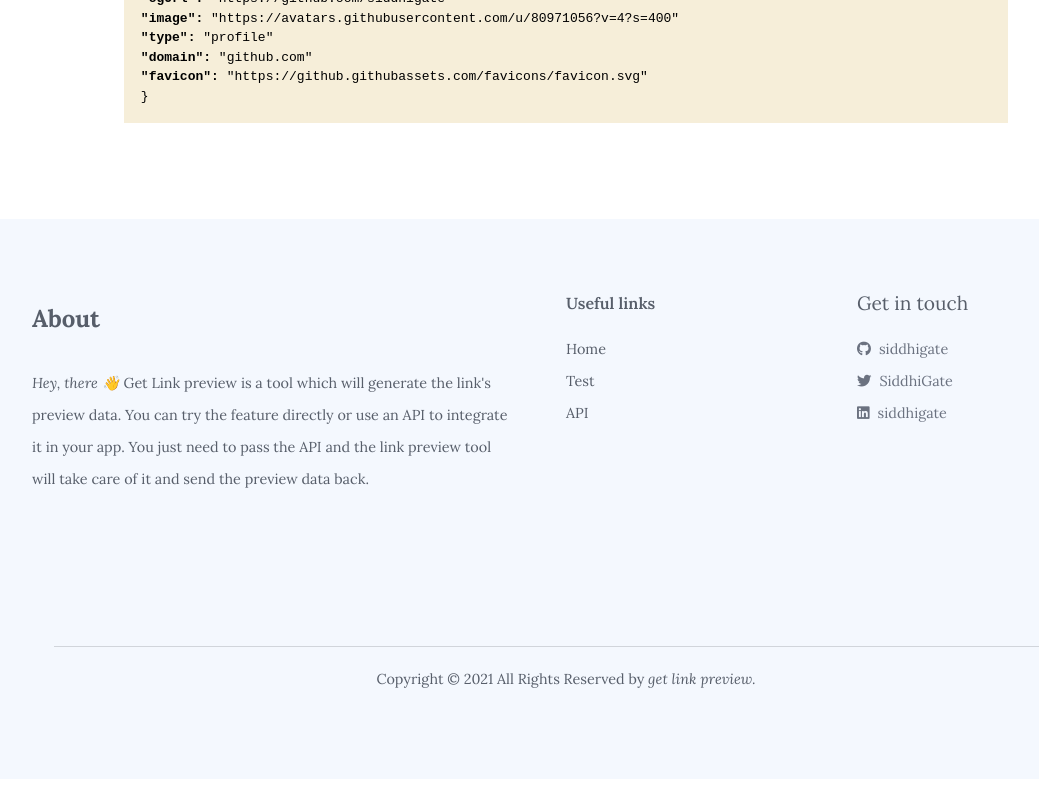
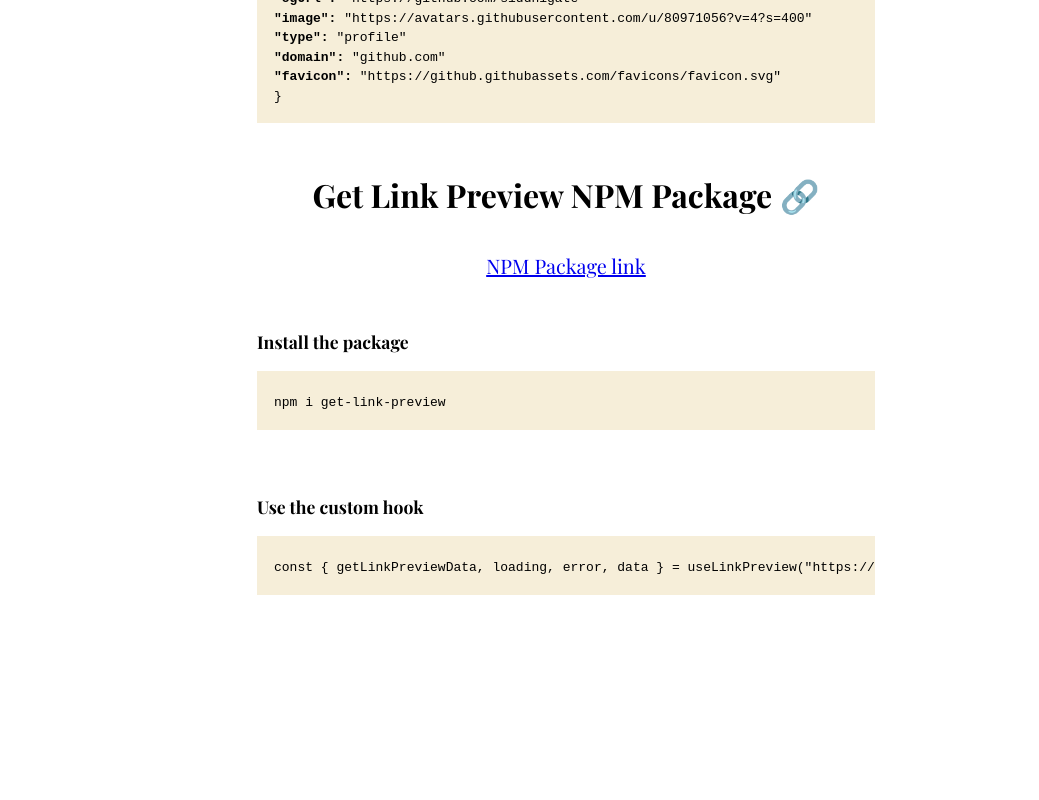
Before and after one commit to brianraila/url-info-api, a React (Create React App) app in the folder frontend/: page / in a window 1280 px wide. Shown: the part 2160-2960 px from the top of the page, without its empty margins (74-1113 px from the left). Before the commit the page ends 2939 px from the top, so only its background shows below. Built offline with nearby package versions, Linux system fonts and the light colour scheme; the HTML template or start-up script is replaced by a standard one; a web font is replaced by a local one.

Commit message:
feat: npm package info

```diff
--- a/frontend/src/App.js
+++ b/frontend/src/App.js
@@ -1,6 +1,7 @@
 import { useRef } from "react";
 import Footer from "./components/Footer";
 import Landing from "./components/Landing";
+import NpmPackage from "./components/NpmPackage";
 import TestAPI from "./components/TestAPI";
 import TestPreview from "./components/TestPreview";
 
@@ -25,6 +26,7 @@ function App() {
       />
       <TestPreview testRef={testRef} />
       <TestAPI apiRef={apiRef}></TestAPI>
+      <NpmPackage></NpmPackage>
       <Footer
         scrollToTest={scrollToTest}
         scrollToLanding={scrollToLanding}
--- /dev/null
+++ b/frontend/src/components/NpmPackage.jsx
@@ -0,0 +1,60 @@
+import React from "react";
+
+const NpmPackage = () => {
+  return (
+    <section className="feature feature-api">
+      <h2 style={{ marginTop: "2rem" }}>
+        Get Link Preview <span>NPM Package 🔗</span>
+      </h2>
+
+      <a
+        href="https://www.npmjs.com/package/get-link-preview"
+        target="_blank"
+        style={{ display: "inline-block", textAlign: "center", marginTop: "2rem", fontSize: "1.25rem" }}
+      >
+        NPM Package link
+      </a>
+      <div>
+        <p
+          style={{
+            textAlign: "left",
+            margin: "3rem 1rem 1rem 1rem",
+            fontWeight: "bold",
+            fontSize: "1.1rem",
+          }}
+        >
+          Install the package
+        </p>
+        <div className="api-url">
+          <code style={{ whiteSpace: "nowrap" }}>npm i get-link-preview</code>
+        </div>
+      </div>
+      <div>
+        <p
+          style={{
+            textAlign: "left",
+            margin: "3rem 1rem 1rem 1rem",
+            fontWeight: "bold",
+            fontSize: "1.1rem",
+          }}
+        >
+          Use the custom hook
+        </p>
+        <div className="api-url">
+          <code style={{ whiteSpace: "nowrap" }}>
+            <span>{"const "}</span>
+            <span>{"{"} </span>
+            <span>{"getLinkPreviewData, loading, error, data"} </span>
+            <span>{"}"} </span>
+            <span>{"="} </span>
+            <span>{"useLinkPreview("}</span>
+            <span>"https://github.com/siddhigate"</span>
+            <span>{");"} </span>
+          </code>
+        </div>
+      </div>
+    </section>
+  );
+};
+
+export default NpmPackage;
--- a/frontend/src/index.css
+++ b/frontend/src/index.css
@@ -1240,3 +1240,7 @@ time {
 .api-url p{
   white-space: nowrap;
 }
+
+.feature-api {
+  align-items: stretch;
+}
```
